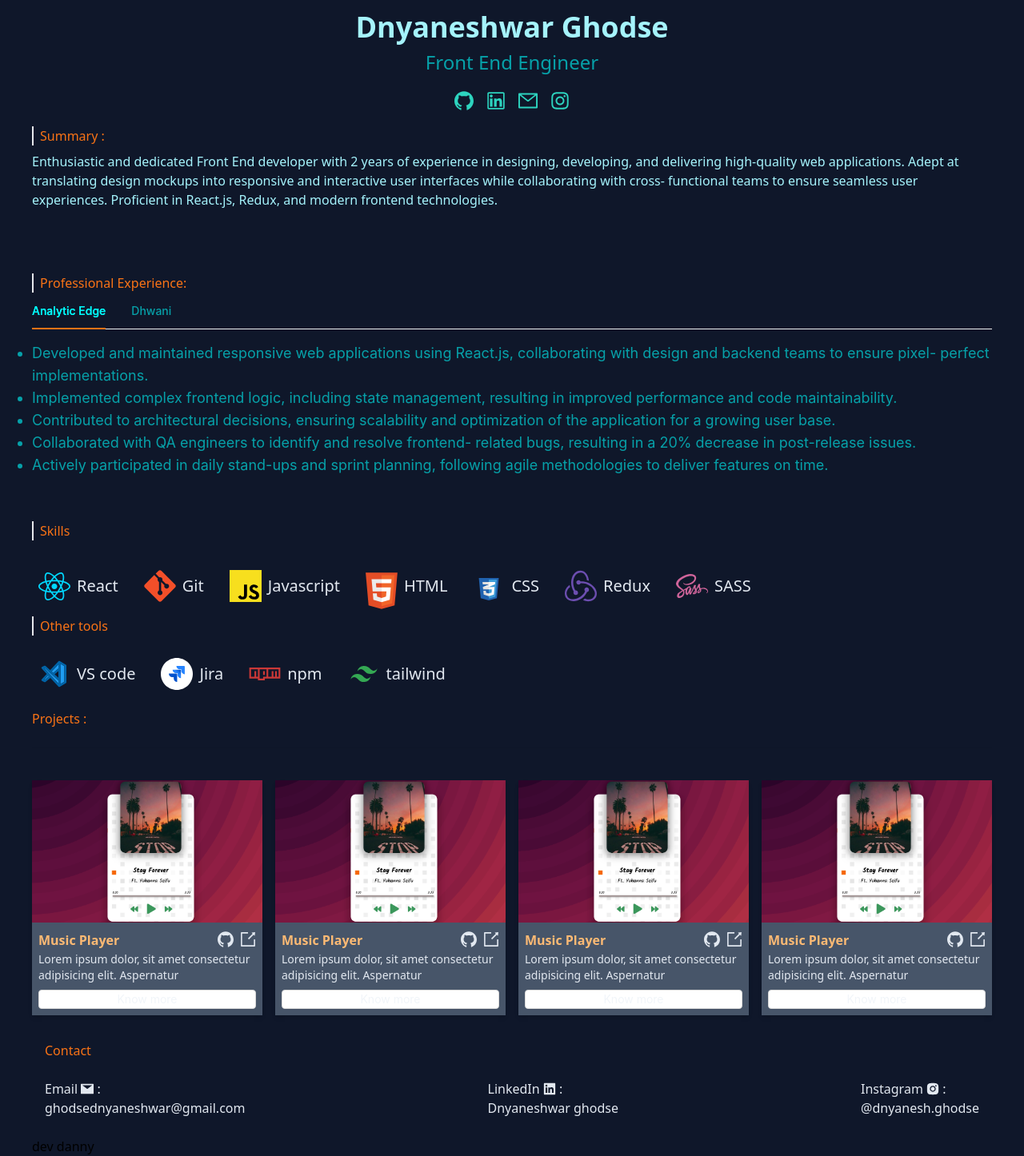
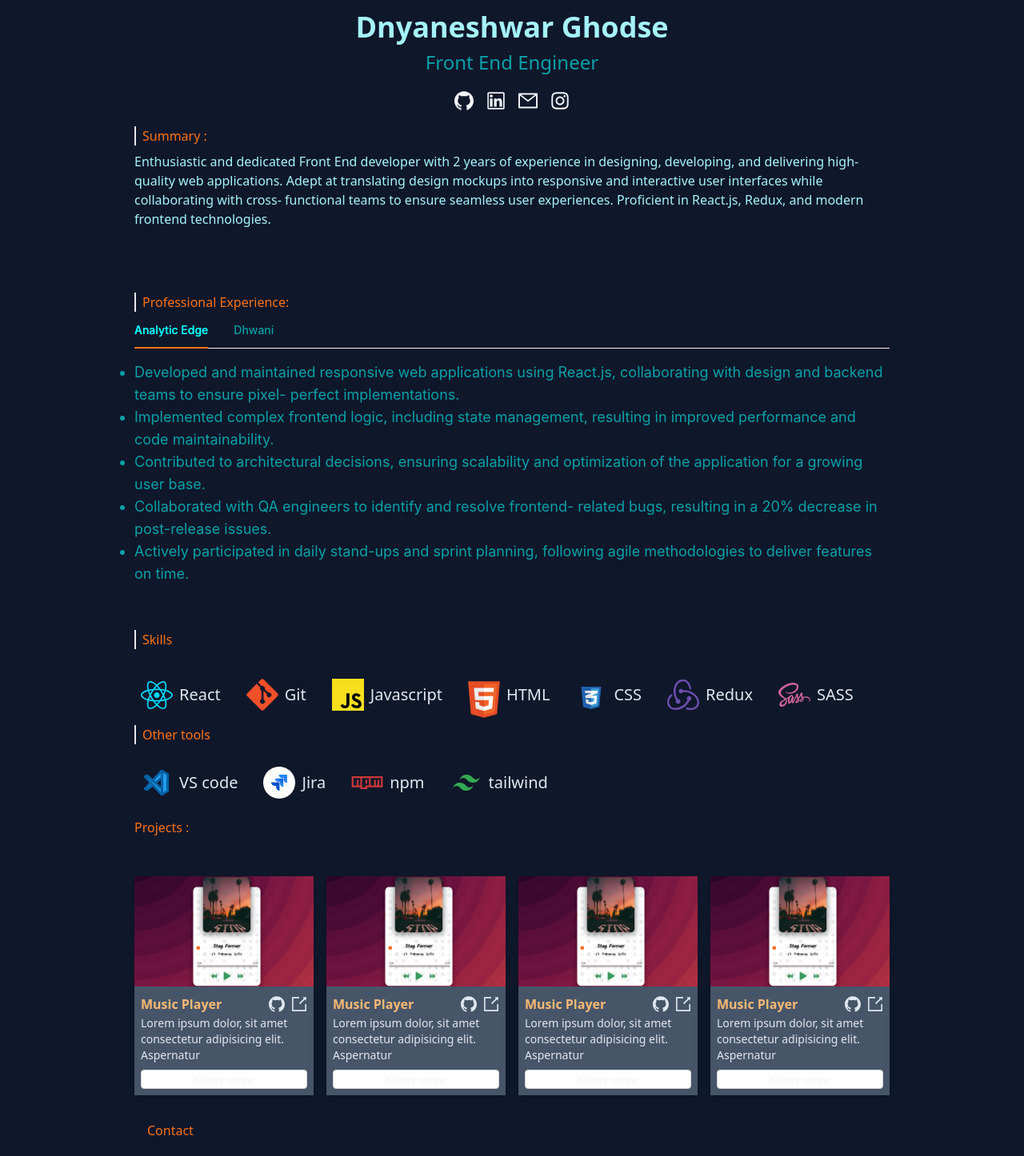
Before and after one commit to dnyanesh-ghodse07/portfolio, a React (Vite) app: page / in a window 1280 px wide. Shown: the part 290-1736 px from the top of the page at 80% size. Built offline with nearby package versions, Linux system fonts and the light colour scheme.

Commit message:
adjusted screen size for bigger screen

```diff
--- a/src/components/ProjectCard.tsx
+++ b/src/components/ProjectCard.tsx
@@ -87,7 +87,7 @@ const ProjectCard: React.FC<Props> = ({ project }) => {
               </a>
             </div>
           </div>
-          <p className="text-sm font-thin">{project.description}</p>
+          <p className="text-sm">{project.description}</p>
           <Button
             size="small"
             className="mt-2 text-slate-600 dark:text-slate-100"
--- a/src/components/ProjectList.tsx
+++ b/src/components/ProjectList.tsx
@@ -79,7 +79,7 @@ const ProjectList = () => {
 
   return (
     <section id="project-list" className="container">
-      <h1 className="text-heading-text pb-4">Projects : <Divider /></h1>
+      <h1 className="text-heading-text">Projects : <Divider /></h1>
       <div className="grid grid-cols-2 place-content-center gap-4 sm:grid-cols-2 md:grid-cols-3 lg:grid-cols-4">
         {projects.map((project) => {
           return <ProjectCard key={project.id} project={project} />;
--- a/src/components/Social.tsx
+++ b/src/components/Social.tsx
@@ -7,7 +7,7 @@ import {
 
 const Social = () => {
   return (
-    <div className="flex gap-4 p-4 text-teal-400 text-2xl">
+    <div className="flex gap-4 p-4 dark:text-slate-100 text-2xl">
       <a href="https://github.com/dnyanesh-ghodse07">
         <GithubOutlined />
       </a>
--- a/src/index.css
+++ b/src/index.css
@@ -6,8 +6,8 @@
   --primary-bg-dark: rgb(15 23 42 / 1);
   --primary-text-dark: rgb(165 243 252/1);
   --secondary-text-dark: rgba(0, 255, 255, 0.598);
-  --primary-bg-light: rgba(255, 255, 255, 0.844);
+  --primary-bg-light: #f7f8fa;
   --primary-text-light: #000;
-  --secondary-text-light: #666;
+  --secondary-text-light: #989898;
   --heading-text: rgb(249 115 22 / 1);
 }
--- a/src/pages/Layout.tsx
+++ b/src/pages/Layout.tsx
@@ -11,7 +11,7 @@ const Layout = () => {
   return (
     <div className={`${isDark ? "bg-primary-bg-dark" : "bg-primary-bg-light"}`}>
       <Navbar />
-      <div className="md:p-10 max-md:p-5">
+      <div className="md:p-10 max-md:p-5 max-w-screen-lg m-auto">
         <Profile />
         <Experience />
         <ToolsAndTech />
```
